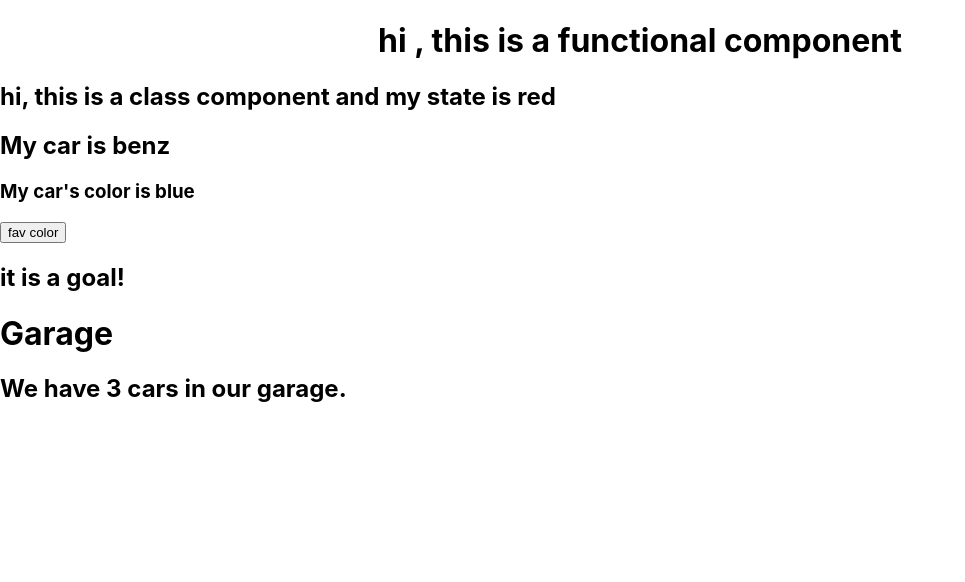
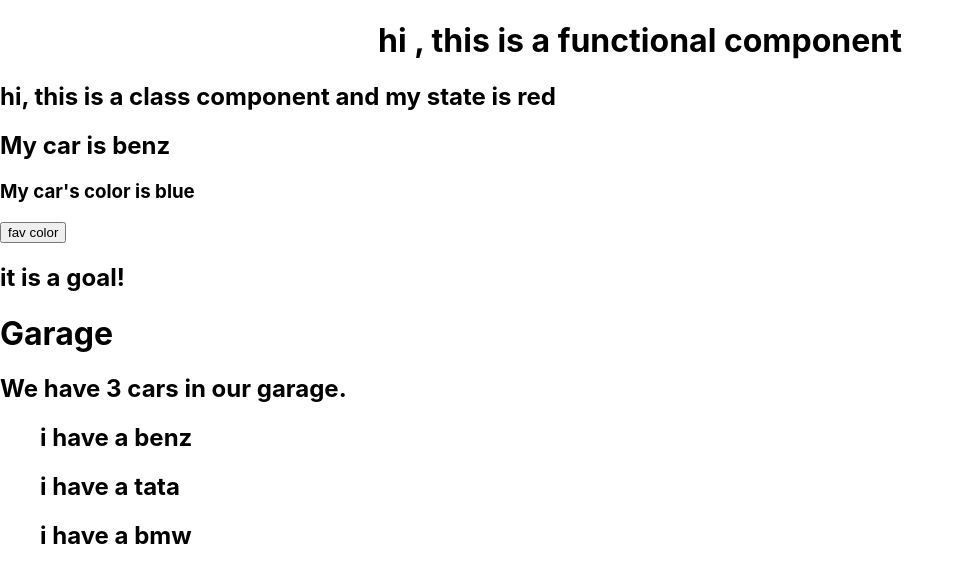
Before and after one commit to vinayjs/reactjsfulltutorial, a React (Create React App) app: page / in a window 1280 px wide. Shown: the top 582 px of the page, without its empty margins (0-965 px from the left). Built offline with nearby package versions, Linux system fonts and the light colour scheme.

Commit message:
react lists using map()

```diff
--- a/src/Garage.js
+++ b/src/Garage.js
@@ -9,6 +9,17 @@ function Garage(props) {
                 We have {cars.length} cars in our garage.
             </h2>
         }
+        <ul>
+            {cars.map((car, index) => <Listcars key={index} car={car} />)}
+        </ul>
+        </>
+    )
+}
+
+function Listcars(props) {
+    return (
+        <>
+        <h2> i have a {props.car}</h2>
         </>
     )
 }
```
